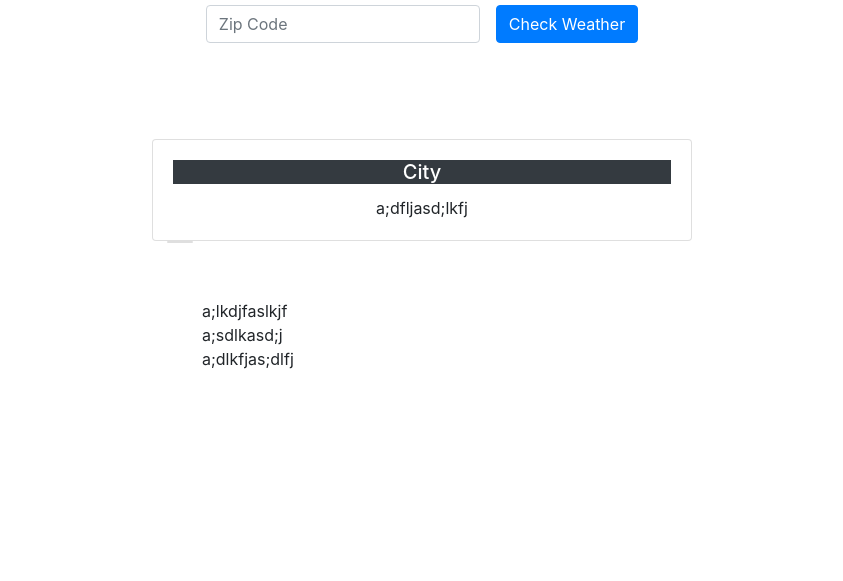
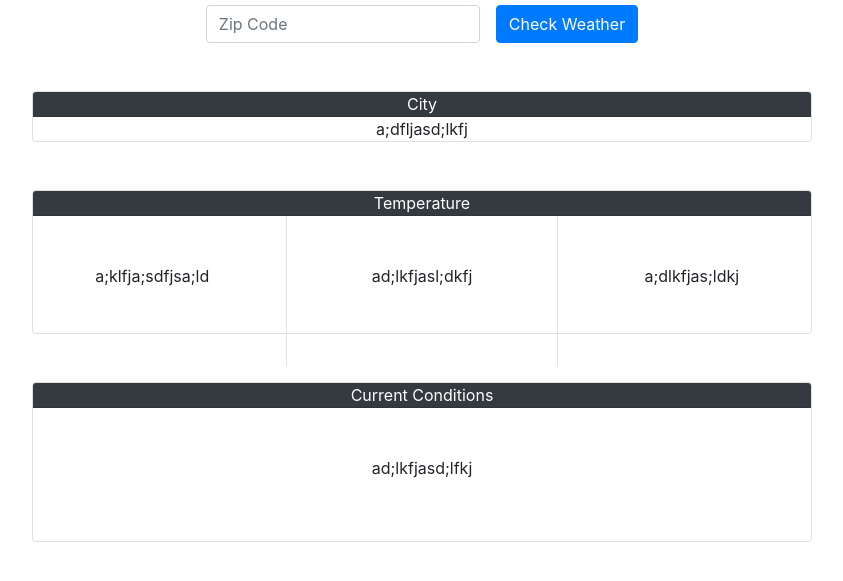
Before and after one commit to JonathanDMefford/weather-app, a plain HTML site: page index.html in a window 1280 px wide. Shown: the part 147-728 px from the top of the page, without its empty margins (218-1061 px from the left). Drawn offline with nearby package versions, Linux system fonts and the light colour scheme.

Commit message:
update index

```diff
--- a/index.html
+++ b/index.html
@@ -12,7 +12,7 @@
 </head>
 
 <body>
-  <div class="container-fluid pb-5" style="text-align: center">
+  <div class="container-fluid pb-10" style="text-align: center">
     <div class="row justify-content-center">
       <h1 class="pt-5 pb-5">Weather App</h1>
     </div>
@@ -27,39 +27,73 @@
     </div>
   </div>
 
-  <div class="container pt-5">
+  <div class="container p-0 my-5">
     <div class="row">
-      <div class="col-3"></div>
-      <div class="col-6">
-        <div class="card">
-          <div class="card-body">
-            <h5 class="card-title text-center bg-dark text-white">City</h5>
+      <div class="col-2">
+      </div>
+      <div class="col-8 p-0">
+        <div class="card p-0">
+          <div class="card-header mb-0 p-0 text-center bg-dark text-white">City</div>
+            <div class="card-body p-0">
             <p class="card-text text-center">
               a;dfljasd;lkfj
             </p>
           </div>
-          <div class="col-3"></div>
         </div>
+      </div>
+      <div class="col-2">
+      </div>
+    </div>
+    <div class="row mt-5">
+      <div class="col-2">
+      </div>
+      <div class="col-8 p-0">
+        <div class="card p-0" style="height: 9rem">
+          <div class="card-header p-0 mb-0 text-center bg-dark text-white">Temperature</div>
+          <div class="card-body p-0">
             <div class="row">
-          <div class="col-3">
-            <div class="col-6">
-              <div class="card"></div>
-              <div class="card-body">
-                <h5 class="card-title text-center bg-dark text-white">Temperature</h5>
-                <div class="col-4">
-                  a;lkdjfaslkjf
+              <div class="colSize col-4 mt-0 p-0 border-right text-center">
+                <p class="text-break">
+                  <br>
+                  <br>
+                  a;klfja;sdfjsa;ld
+                </p>
               </div>
-                <div class="col-4">
-                  a;sdlkasd;j
+              <div class="colSize col-4 text-break text-center">
+                <p class="text-break">
+                  <br>
+                  <br>
+                  ad;lkfjasl;dkfj
+                </p>
               </div>
-                <div class="col-4">
-                  a;dlkfjas;dlfj
+              <div class="colSize col-4 border-left text-break text-center">
+                <p class="text-break">
+                  <br>
+                  <br>
+                  a;dlkfjas;ldkj
+                </p>
               </div>
             </div>
           </div>
         </div>
       </div>
     </div>
+    <div class="row mt-5">
+      <div class="col-2">
+      </div>
+      <div class="col-8 p-0">
+        <div class="card" style="height: 10rem">
+          <div class="card-header bg-dark text-white p-0 text-center">Current Conditions</div>
+          <div class="card-body p-0">
+            <p class="card-text align-text-middle text-center"><br><br>ad;lkfjasd;lfkj</p>
+          </div>
+        </div>
+      </div>
+      <div class="col-2">
+      </div>
+    </div>
+  </div>
+
 
 
 
--- a/style.css
+++ b/style.css
@@ -0,0 +1,7 @@
+.card {
+    height: 100%;
+}
+
+.colSize {
+    min-height: 150px;
+}
```
Lines whose indentation alone changed are shown as unchanged.
